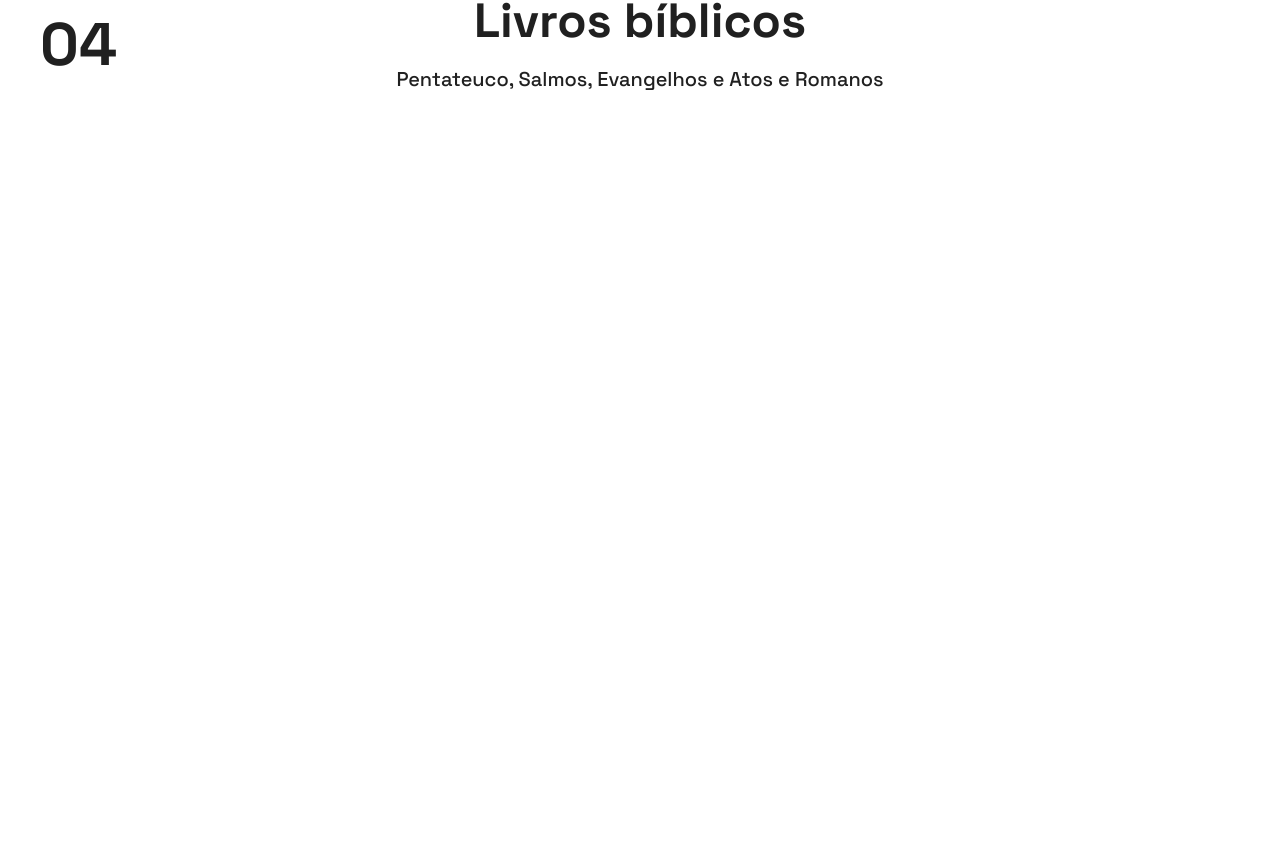
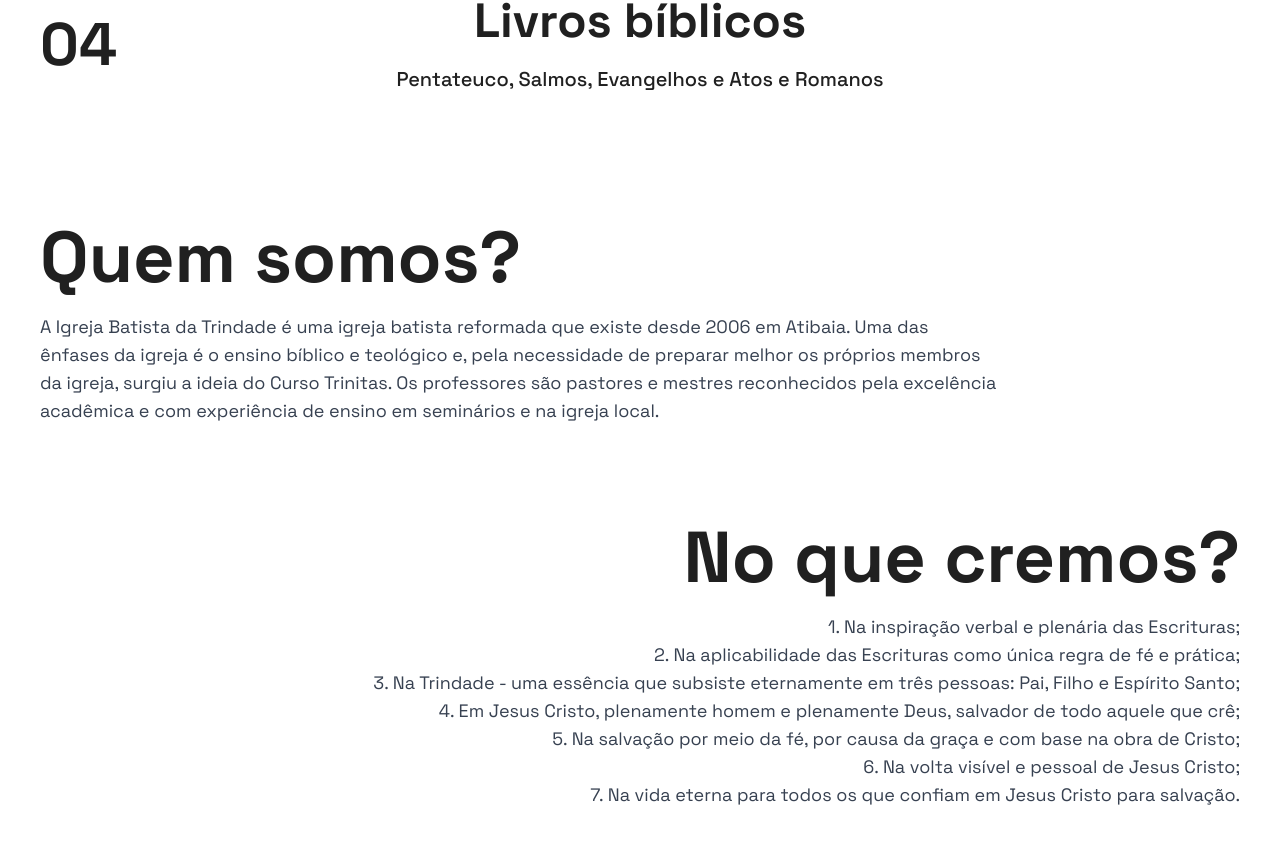
Before and after one commit to filipeveronezi/trinitas, a Next.js app: page / in a window 1280 px wide. Shown: the part 1841-2684 px from the top of the page. Before the commit the page ends 1998 px from the top, so only its background shows below. Built offline with nearby package versions, Linux system fonts and the light colour scheme.

Commit message:
feat: create who we are section

```diff
--- a/app/page.tsx
+++ b/app/page.tsx
@@ -1,11 +1,13 @@
 import { CourseStructure } from '@/components/CouseStructure'
 import { Hero } from '@/components/Hero'
+import { WhoWeAre } from '@/components/WhoWeAre'
 
 export default function Home() {
   return (
     <main className="overflow-hidden">
       <Hero />
       <CourseStructure />
+      <WhoWeAre />
     </main>
   )
 }
--- /dev/null
+++ b/components/WhoWeAre.tsx
@@ -0,0 +1,28 @@
+export function WhoWeAre() {
+  return (
+    <div className="mx-auto flex max-w-screen-xl flex-col gap-24 px-10 py-16">
+      <div className="flex flex-col gap-5">
+        <h2 className="text-5xl font-bold lg:text-7xl">Quem somos?</h2>
+        <p className="text-gray-700 lg:text-lg xl:max-w-[80%]">A Igreja Batista da Trindade é uma igreja batista reformada que existe desde 2006 em Atibaia. Uma das ênfases da igreja é o ensino bíblico e teológico e, pela necessidade de preparar melhor os próprios membros da igreja, surgiu a ideia do Curso Trinitas. Os professores são pastores e mestres reconhecidos pela excelência acadêmica e com experiência de ensino em seminários e na igreja local.</p>
+      </div>
+      <div className="flex flex-col gap-5 text-right">
+        <h2 className="text-5xl font-bold lg:text-7xl">No que cremos?</h2>
+        <p className="text-gray-700 lg:text-lg">
+          1. Na inspiração verbal e plenária das Escrituras;
+          <br />
+          2. Na aplicabilidade das Escrituras como única regra de fé e prática;
+          <br />
+          3. Na Trindade - uma essência que subsiste eternamente em três pessoas: Pai, Filho e Espírito Santo;
+          <br />
+          4. Em Jesus Cristo, plenamente homem e plenamente Deus, salvador de todo aquele que crê;
+          <br />
+          5. Na salvação por meio da fé, por causa da graça e com base na obra de Cristo;
+          <br />
+          6. Na volta visível e pessoal de Jesus Cristo;
+          <br />
+          7. Na vida eterna para todos os que confiam em Jesus Cristo para salvação.
+        </p>
+      </div>
+    </div>
+  )
+}
```
